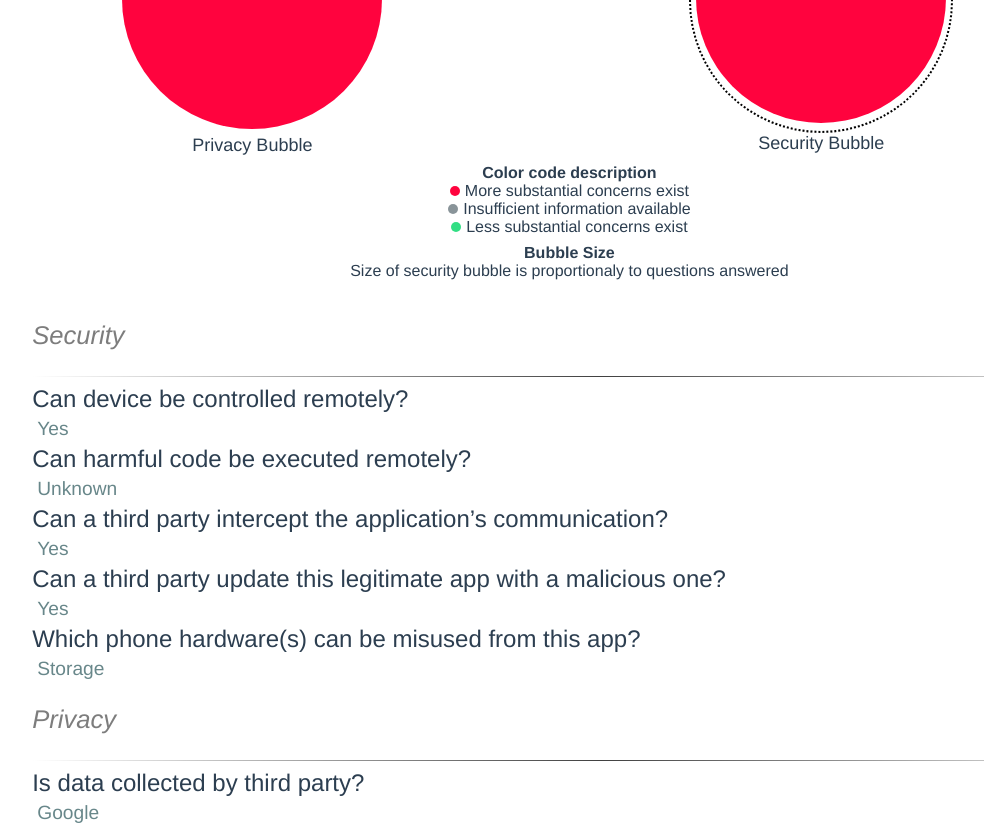
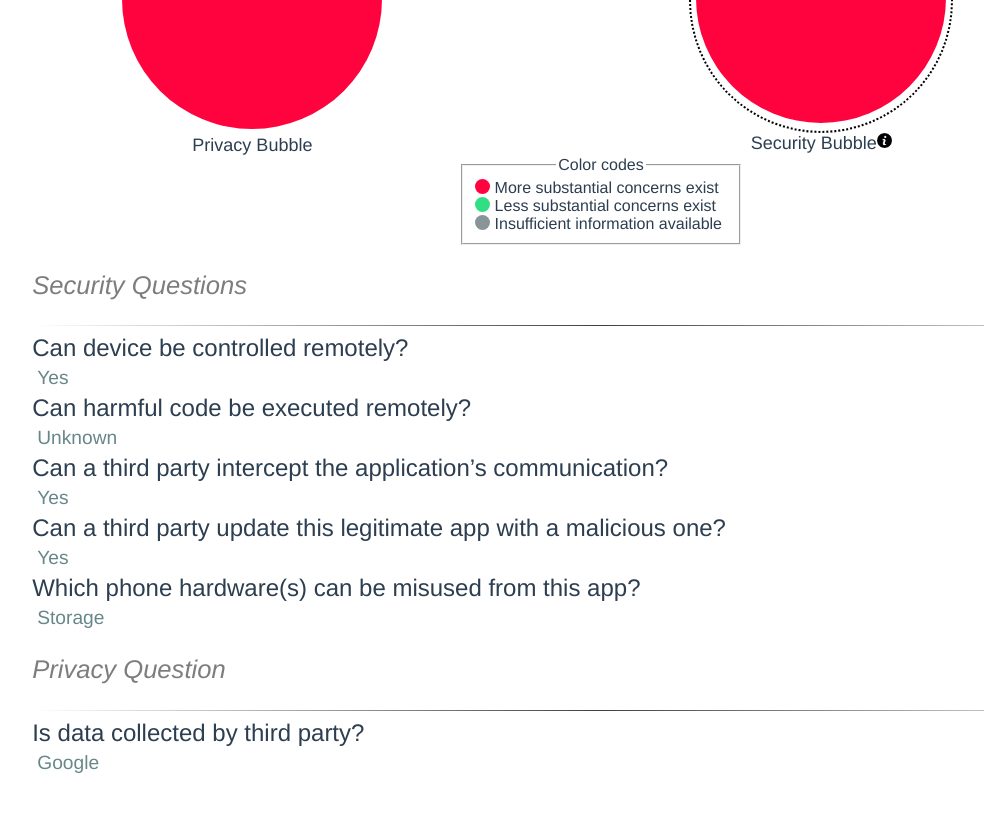
Before and after one commit to JesperStromblad/appsafe-dashboard, a Vue app: page / in a window 1280 px wide. Shown: the part 1080-1912 px from the top of the page, without its empty margins (39-1023 px from the left). After the commit the page ends 1862 px from the top, so only its background shows below. Built offline with nearby package versions, Linux system fonts and the light colour scheme.

Commit message:
added information icon and proper legend

```diff
--- a/src/App.vue
+++ b/src/App.vue
@@ -31,7 +31,7 @@
             :spherePrivacyColor="getColorForPrivacy(app, selectedOption)"
             :sphereSecurityColor="getColorForSecurity(app, selectedOption)"></SphereFills>
         <div class="qna-block">
-            <p class="category">Security</p>
+            <p class="category">Security Questions</p>
             <hr />
             <div class="question">Can device be controlled remotely?</div>
             <div class="answer">{{ getQuestion1(app, selectedOption) }}</div>
@@ -43,7 +43,7 @@
             <div class="answer">{{ getQuestion4(app, selectedOption) }}</div>
             <div class="question">Which phone hardware(s) can be misused from this app?</div>
             <div class="answer">{{ getQuestion6(app, selectedOption) }}</div>
-            <p class="category">Privacy</p>
+            <p class="category">Privacy Question</p>
             <hr />
             <div class="question">Is data collected by third party?</div>
             <div class="answer">{{ getQuestion5(app, selectedOption) }}</div>
--- a/src/components/SphereFills.vue
+++ b/src/components/SphereFills.vue
@@ -9,32 +9,28 @@
             <div class="outer_sphere outer_fill">
                 <div id="sphere_id" class="sphere securty_fill"></div>
             </div>
-            <span class="bubble-info">Security Bubble</span>
-        </div>
-    </div>
-    <div class="label-container">
-        <div class="label-column">
-            <div class="label">
-                <div class="label">
-                    <div class="info">Color code description</div>
-                    <div class="desc">
-                        <div class="block-red"></div>
-                        More substantial concerns exist
-                    </div>
-                    <div class="desc">
-                        <div class="block-gray"></div>
-                        Insufficient information available
-                    </div>
-                    <div class="desc">
-                        <div class="block-green"></div>
-                        Less substantial concerns exist
-                    </div>
-                    <div class="info add-legend">Bubble Size</div>
-                    <div class="desc">Size of security bubble is proportionaly to questions answered</div>
-                </div>
+            <div class="bubble-description">
+                <span class="bubble-info">Security Bubble</span>
+                <img title="Size of the bubble proportional to questions answered." src="../assets/information-button.png " height="15px" />
             </div>
         </div>
     </div>
+
+    <fieldset id="lsphere">
+        <legend>Color codes</legend>
+        <div class="legend-text">
+            <div class="block-red"></div>
+            <div>More substantial concerns exist</div>
+        </div>
+        <div class="legend-text">
+            <div class="block-green"></div>
+            <div>Less substantial concerns exist</div>
+        </div>
+        <div class="legend-text">
+            <div class="block-gray"></div>
+            <div>Insufficient information available</div>
+        </div>
+    </fieldset>
 </template>
 
 <script setup>
@@ -122,23 +118,13 @@
         background: #d6bba9;
     }
 
-    .label-container {
+    #lsphere {
+        width: 20%;
+        margin: auto;
+    }
+    .legend-text {
         display: flex;
         flex-direction: row;
-        margin-top: 8px;
-    }
-
-    .label-column {
-        flex: 1;
-        display: flex;
-        flex-direction: column;
-        align-items: center; /* Center align items horizontally */
-        text-align: center; /* Center align text within each column */
-        margin-right: 5%;
-    }
-
-    .label {
-        margin-bottom: 8px;
     }
 
     .info {
@@ -156,8 +142,8 @@
     .block-red,
     .block-green,
     .block-gray {
-        width: 10px;
-        height: 10px;
+        width: 15px;
+        height: 15px;
         border-radius: 50%;
         margin-right: 5px;
     }
@@ -187,4 +173,9 @@
     .add-legend {
         margin-top: 8px;
     }
+    .bubble-description {
+        display: flex;
+        flex-direction: row;
+        justify-content: center;
+    }
 </style>
```
Also changed, not shown: src/assets/information-button.png (added).
